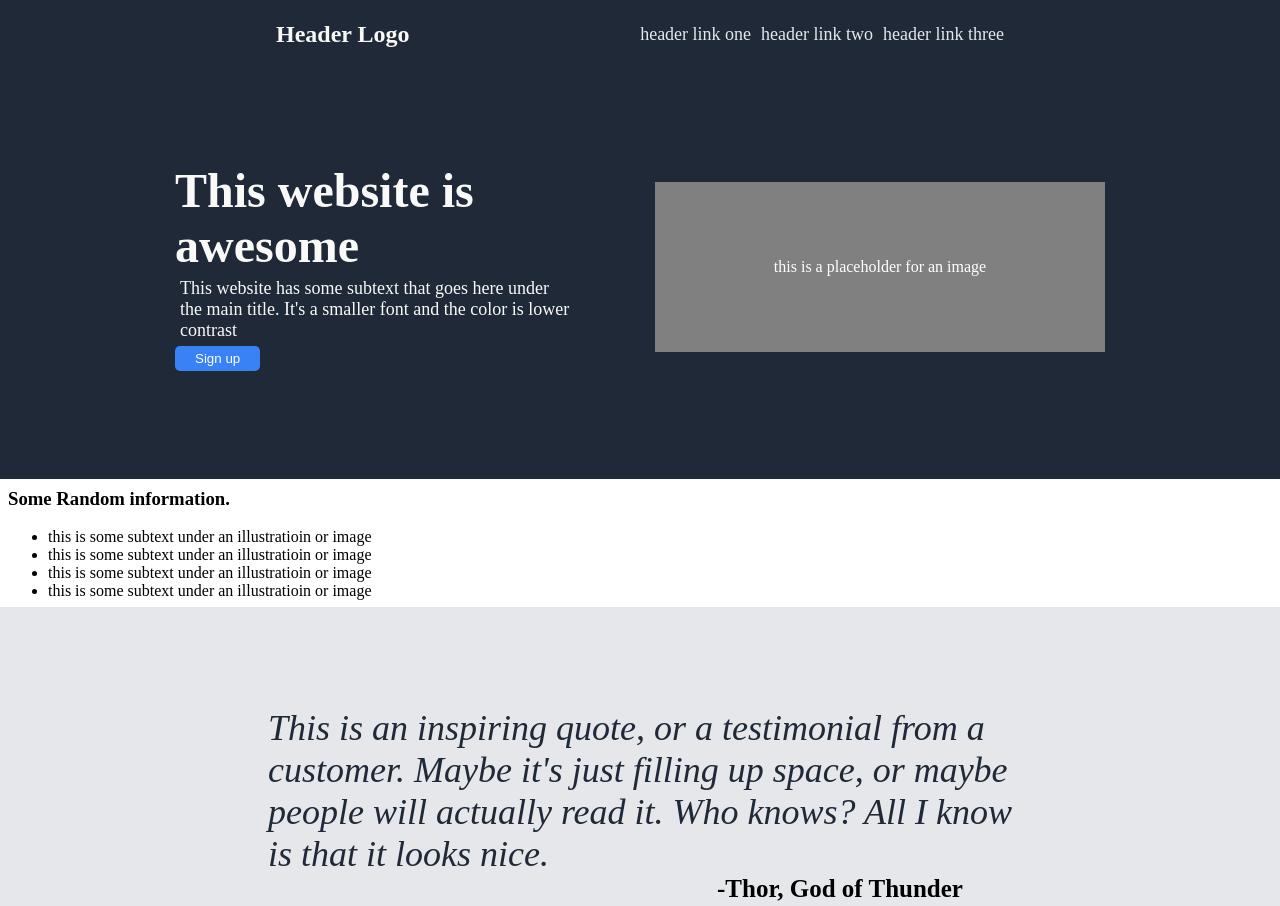
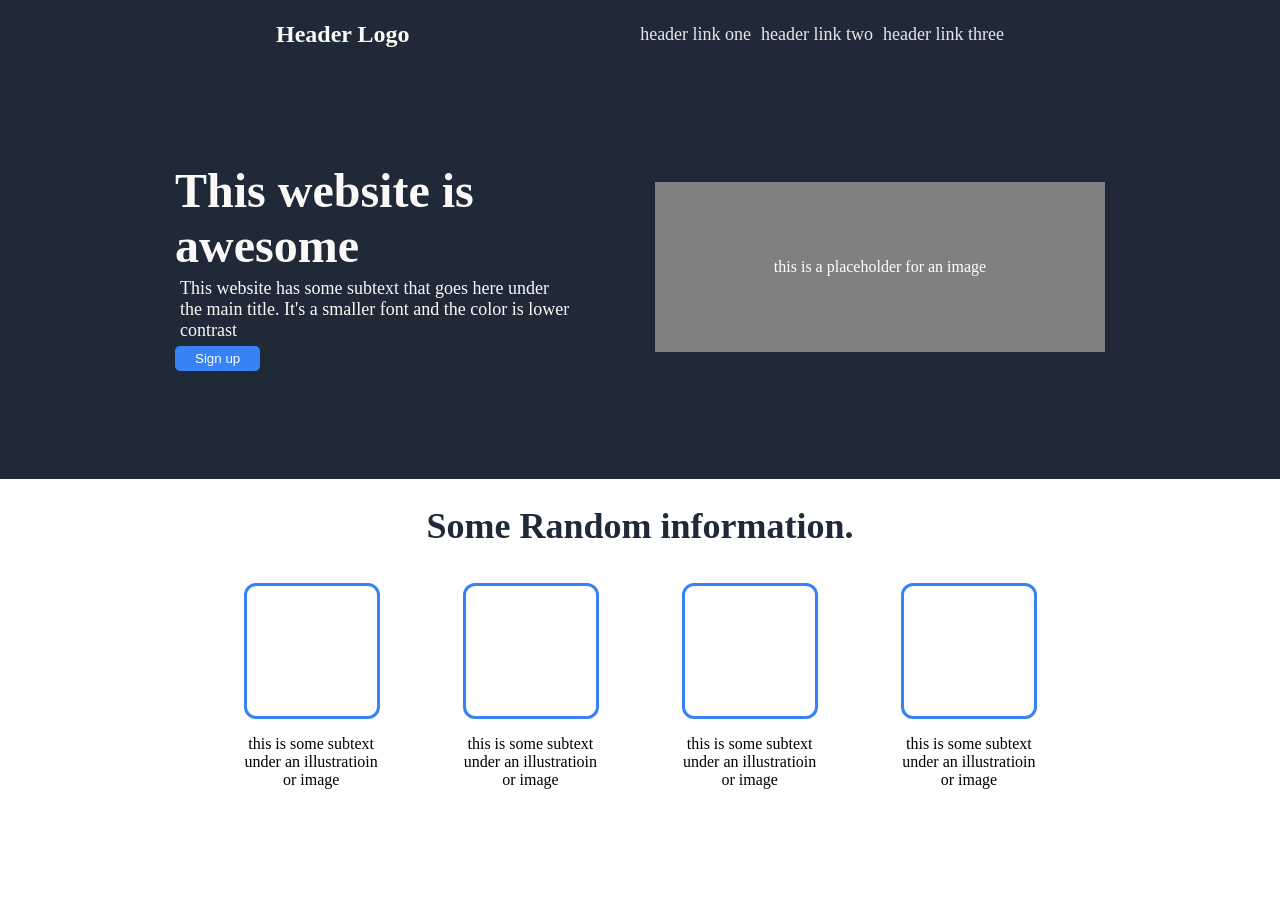
Before and after one commit to Siven505/landing-page, a plain HTML site: page index.html in a window 1280 px wide. Shown: the top 906 px of the page. Drawn offline with Linux system fonts and the light colour scheme.

Commit message:
Info Section Worked On

```diff
--- a/css/styles.css
+++ b/css/styles.css
@@ -86,8 +86,40 @@ body {
     padding: 60px;
 }
 
-.sri {
+.sri-container {
+    margin-bottom: 110px;
+}
 
+.sri-container > h3 {
+    font-weight: bolder;
+    font-size: 36px;
+    color: #1F2937;
+    text-align: center;
+}
+.illustrations {
+    width: 130px;
+    height: 130px;
+    border: #3882F6 3px solid;
+    background: transparent;
+    border-radius: 12px;
+}
+
+.illustration-text > ul {
+    display: flex;
+    flex-direction: row;
+    justify-content: space-evenly;
+    list-style: none;
+    max-width: 800px;
+    text-align: center;
+    gap: 77px;
+    padding: 0px;
+}
+
+.illutrations-container,.illustration-text {
+    display: flex;
+    flex: 0;
+    justify-content: center;
+    gap: 83px;
 }
 
 .quote-container {
--- a/index.html
+++ b/index.html
@@ -35,12 +35,19 @@
     </div>
     <div class="sri-container">
         <h3>Some Random information.</h3>
+        <div class="illutrations-container">
+        <div class=illustrations id="box1"></div>
+        <div class=illustrations id="box2"></div>
+        <div class=illustrations id="box3"></div>
+        <div class=illustrations id="box4"></div></div>
+        <div class="illustration-text">
         <ul>
             <li>this is some subtext under an illustratioin or image</li>
             <li>this is some subtext under an illustratioin or image</li>
             <li>this is some subtext under an illustratioin or image</li>
             <li>this is some subtext under an illustratioin or image</li>
         </ul>
+    </div>
     </div>
     <div class="quote-container">
         <div class="quote">
```
